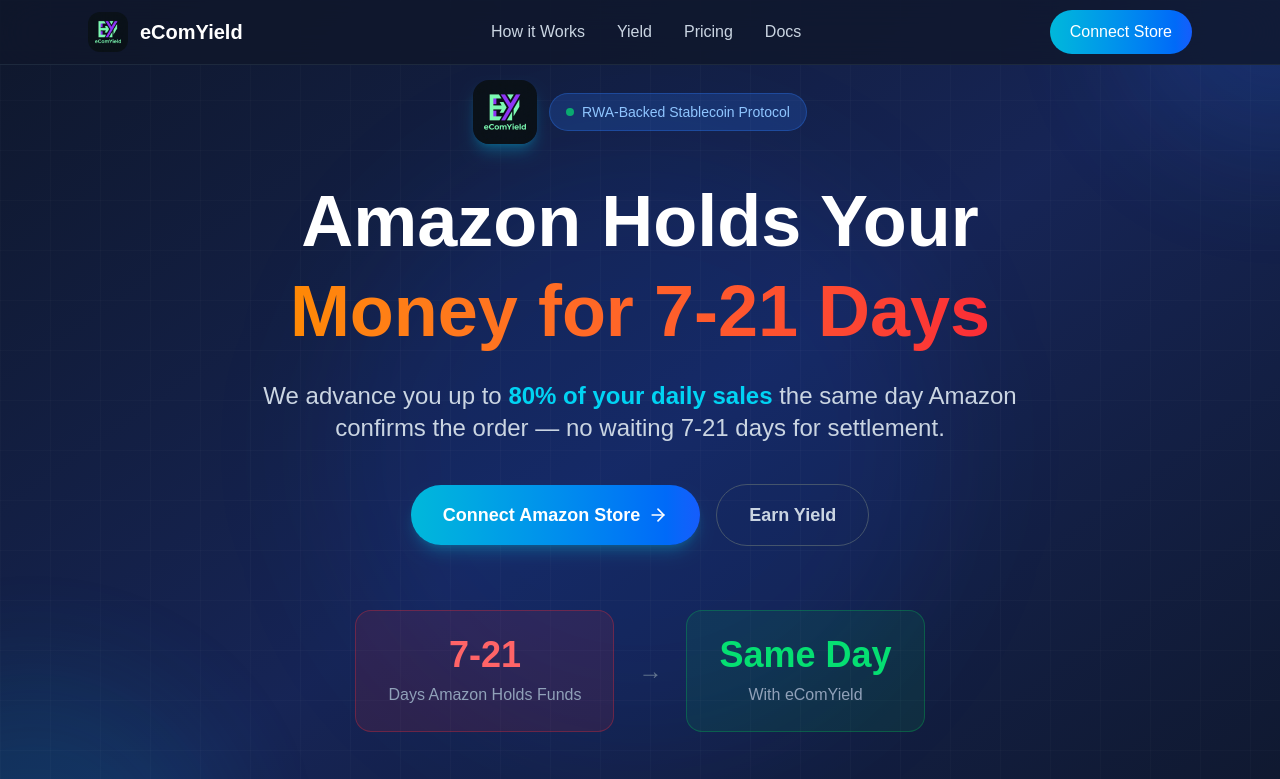
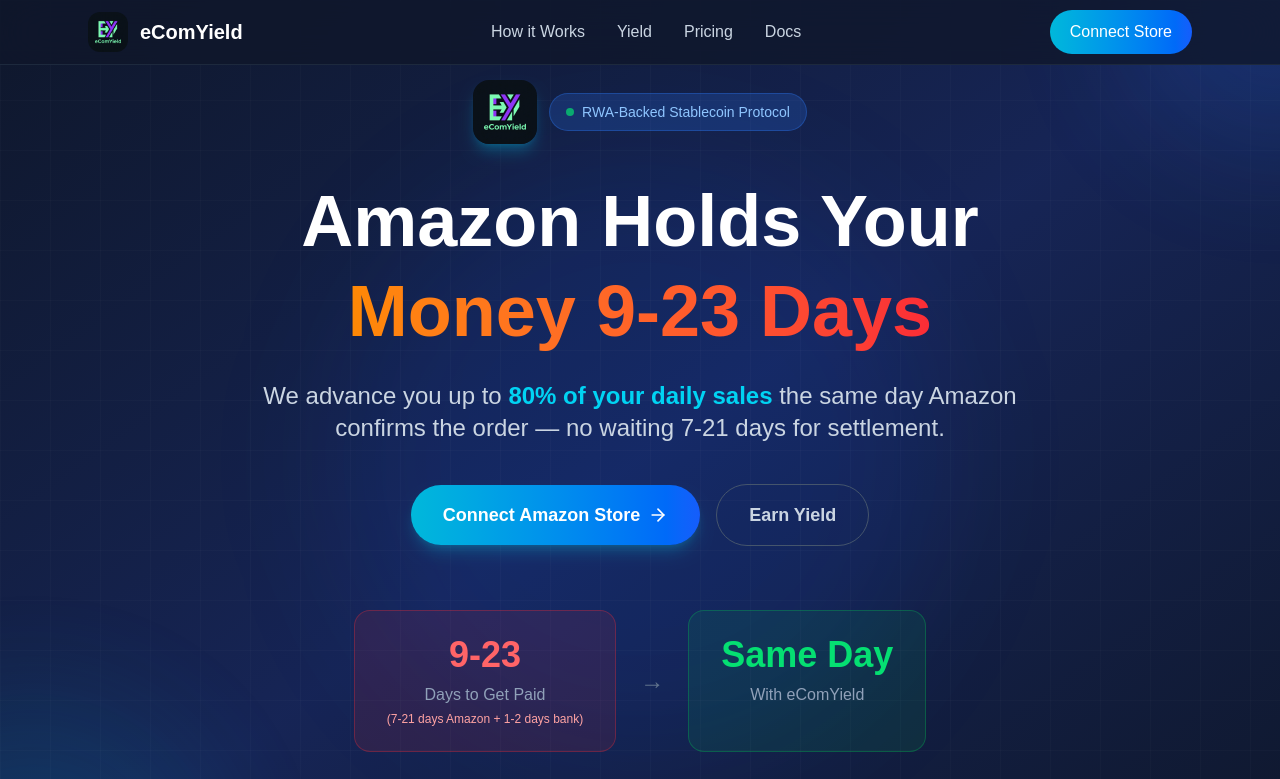
Before and after one commit to open-biz/eComYield, a Next.js app: page / in a window 1280 px wide. Shown: the top 779 px of the page. Built offline with nearby package versions, Linux system fonts and the light colour scheme.

Commit message:
feat: Update to 9-23 days including 1-2 day bank transfer delay

```diff
--- a/src/components/hero-section.tsx
+++ b/src/components/hero-section.tsx
@@ -53,7 +53,7 @@
           className="text-5xl md:text-7xl font-bold text-white mb-6 leading-tight"
         >
           Amazon Holds Your
-          <br /><span className="text-transparent bg-clip-text bg-gradient-to-r from-orange-400 to-red-500">Money for 7-21 Days</span>
+          <br /><span className="text-transparent bg-clip-text bg-gradient-to-r from-orange-400 to-red-500">Money 9-23 Days</span>
         </motion.h1>
 
         {/* Subheadline */}
@@ -96,8 +96,9 @@
           className="mt-16 flex flex-wrap justify-center gap-6"
         >
           <div className="text-center px-8 py-6 bg-red-500/10 border border-red-500/30 rounded-2xl">
-            <div className="text-4xl font-bold text-red-400 mb-2">7-21</div>
-            <div className="text-slate-400">Days Amazon Holds Funds</div>
+            <div className="text-4xl font-bold text-red-400 mb-2">9-23</div>
+            <div className="text-slate-400">Days to Get Paid</div>
+            <div className="text-red-300 text-xs mt-1">(7-21 days Amazon + 1-2 days bank)</div>
           </div>
           <div className="flex items-center text-slate-500">
             <span className="text-2xl">→</span>
```
